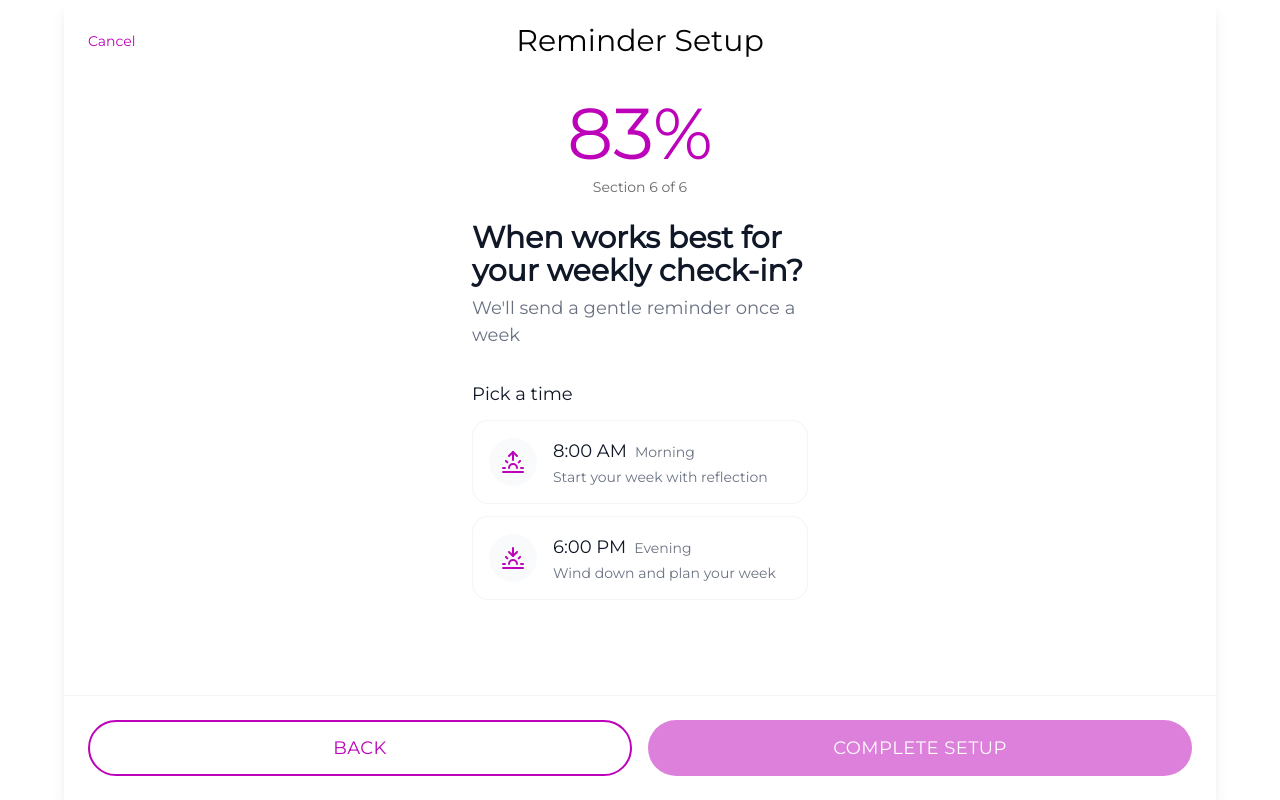
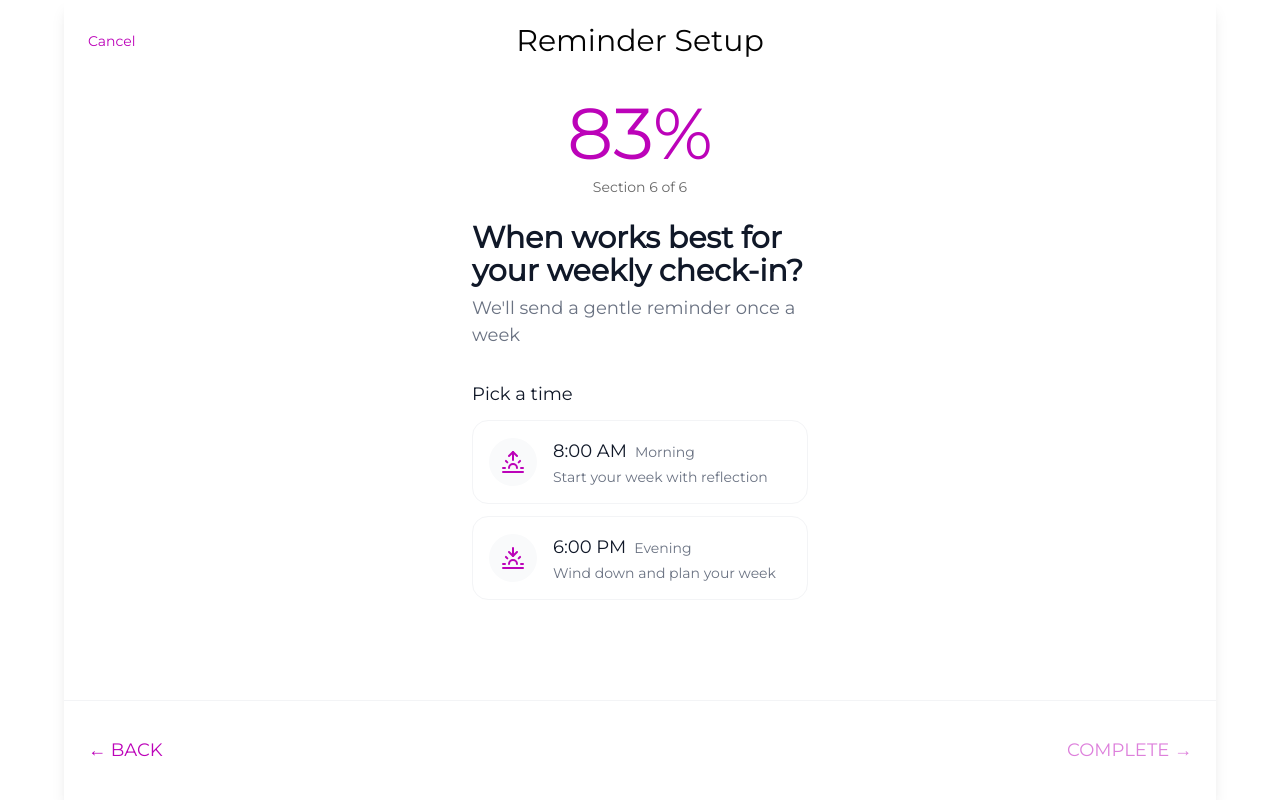
Before and after one commit to Scottish-Tech-Army/BulildU, a Next.js app: page /onboarding/reminder in a window 1280 px wide. Built offline with nearby package versions, Linux system fonts and the light colour scheme.

Commit message:
style: elegant text+arrows footer buttons for wizards
Replace heavy pill buttons with lighter text-based navigation:
- ← BACK on left
- NEXT → on right
More elegant, similar to Cancel styling

```diff
--- a/src/app/goals/new/page.tsx
+++ b/src/app/goals/new/page.tsx
@@ -2,7 +2,7 @@
 
 import { useState } from "react";
 import { useRouter } from "next/navigation";
-import { FullScreenLayout, PrimaryButton, CelebrationScreen } from "@/components";
+import { FullScreenLayout, CelebrationScreen } from "@/components";
 import { ProgressDisplay } from "@/components/ui/ProgressDisplay";
 import { TextAreaField } from "@/components/ui/TextAreaField";
 import { MilestoneInput } from "@/components/ui/MilestoneInput";
@@ -520,19 +520,24 @@ export default function NewGoalPage() {
       </div>
 
       <FullScreenLayout.Footer>
-        <div className="flex items-center gap-4">
-          <div className="w-1/2 flex justify-start">
+        <div className="flex items-center justify-between">
+          <div className="w-24">
             {currentStepIndex > 0 && (
-              <PrimaryButton onClick={handleBack} variant="secondary" className="w-full">
-                BACK
-              </PrimaryButton>
+              <button
+                onClick={handleBack}
+                className="py-3 text-brand-primary font-medium flex items-center gap-1"
+              >
+                ← BACK
+              </button>
             )}
           </div>
-          <div className="w-1/2 flex justify-end">
-            <PrimaryButton onClick={handleNext} disabled={!canProceed()} className="w-full">
-              {step === "confirm" ? "Create Goal" : "Next"}
-            </PrimaryButton>
-          </div>
+          <button
+            onClick={handleNext}
+            disabled={!canProceed()}
+            className="py-3 text-brand-primary font-medium flex items-center gap-1 disabled:opacity-50 disabled:cursor-not-allowed"
+          >
+            {step === "confirm" ? "CREATE GOAL" : "NEXT"} →
+          </button>
         </div>
       </FullScreenLayout.Footer>
     </FullScreenLayout>
--- a/src/app/onboarding/baseline/page.tsx
+++ b/src/app/onboarding/baseline/page.tsx
@@ -4,7 +4,6 @@ import { useState } from "react";
 import { useRouter } from "next/navigation";
 import {
   FullScreenLayout,
-  PrimaryButton,
   RatingScale,
   ChoiceChips,
 } from "@/components";
@@ -308,19 +307,24 @@ export default function BaselinePage() {
       </div>
 
       <FullScreenLayout.Footer>
-        <div className="flex items-center gap-4">
-          <div className="w-1/2 flex justify-start">
+        <div className="flex items-center justify-between">
+          <div className="w-24">
             {currentSection > 0 && (
-              <PrimaryButton onClick={handleBack} variant="secondary" className="w-full">
-                BACK
-              </PrimaryButton>
+              <button
+                onClick={handleBack}
+                className="py-3 text-brand-primary font-medium flex items-center gap-1"
+              >
+                ← BACK
+              </button>
             )}
           </div>
-          <div className="w-1/2 flex justify-end">
-            <PrimaryButton onClick={handleNext} disabled={!isSectionComplete()} className="w-full">
-              {isLastSection ? "Continue" : "Next"}
-            </PrimaryButton>
-          </div>
+          <button
+            onClick={handleNext}
+            disabled={!isSectionComplete()}
+            className="py-3 text-brand-primary font-medium flex items-center gap-1 disabled:opacity-50 disabled:cursor-not-allowed"
+          >
+            {isLastSection ? "CONTINUE" : "NEXT"} →
+          </button>
         </div>
       </FullScreenLayout.Footer>
     </FullScreenLayout>
--- a/src/app/onboarding/reminder/page.tsx
+++ b/src/app/onboarding/reminder/page.tsx
@@ -2,7 +2,7 @@
 
 import { useState } from "react";
 import { useRouter } from "next/navigation";
-import { FullScreenLayout, PrimaryButton, CelebrationScreen } from "@/components";
+import { FullScreenLayout, CelebrationScreen } from "@/components";
 import { ProgressDisplay } from "@/components/ui/ProgressDisplay";
 import { WizardHeader } from "@/components/ui/WizardHeader";
 import { TimeOption } from "@/components/ui/TimeOption";
@@ -106,17 +106,20 @@ export default function ReminderPage() {
       </div>
 
       <FullScreenLayout.Footer>
-        <div className="flex items-center gap-4">
-          <div className="w-1/2 flex justify-start">
-            <PrimaryButton onClick={() => router.push("/onboarding/baseline")} variant="secondary" className="w-full">
-              BACK
-            </PrimaryButton>
-          </div>
-          <div className="w-1/2 flex justify-end">
-            <PrimaryButton onClick={handleComplete} disabled={!canContinue} className="w-full">
-              Complete setup
-            </PrimaryButton>
-          </div>
+        <div className="flex items-center justify-between">
+          <button
+            onClick={() => router.push("/onboarding/baseline")}
+            className="py-3 text-brand-primary font-medium flex items-center gap-1"
+          >
+            ← BACK
+          </button>
+          <button
+            onClick={handleComplete}
+            disabled={!canContinue}
+            className="py-3 text-brand-primary font-medium flex items-center gap-1 disabled:opacity-50 disabled:cursor-not-allowed"
+          >
+            COMPLETE →
+          </button>
         </div>
       </FullScreenLayout.Footer>
     </FullScreenLayout>
```
